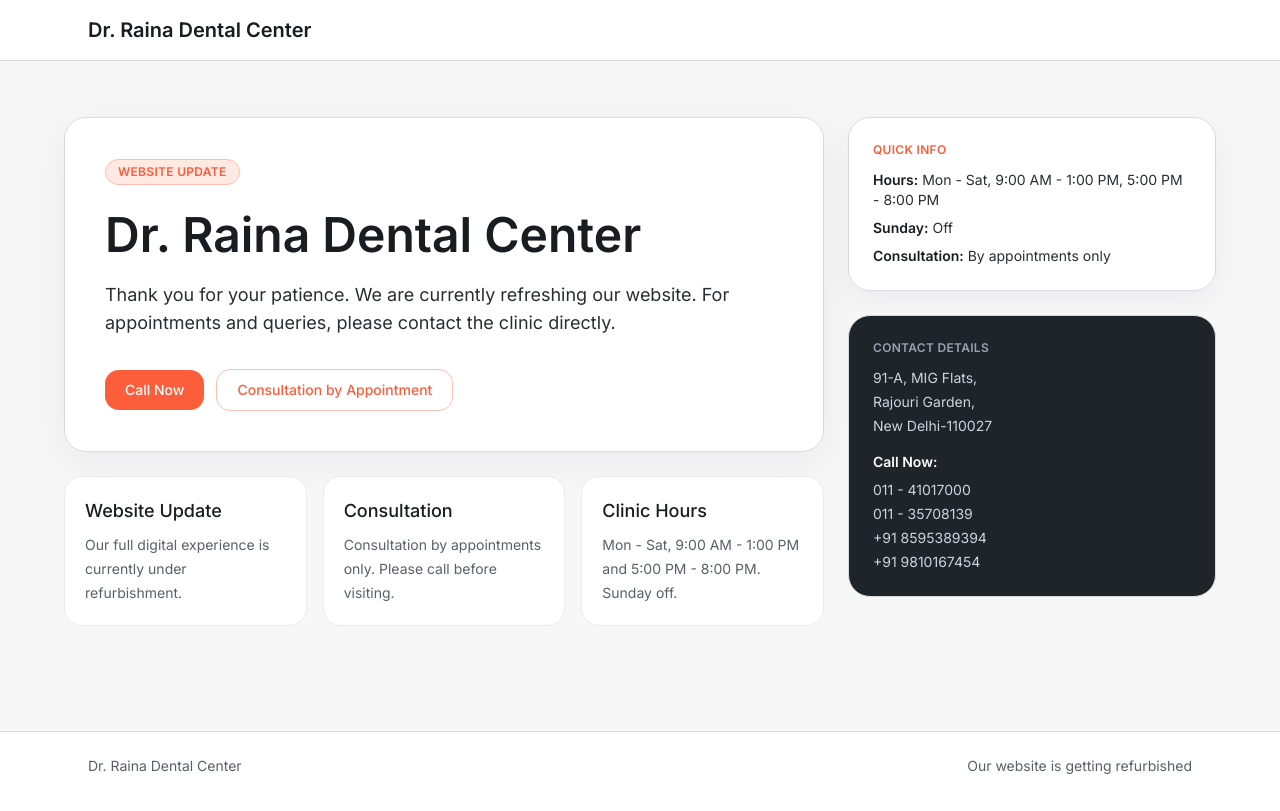
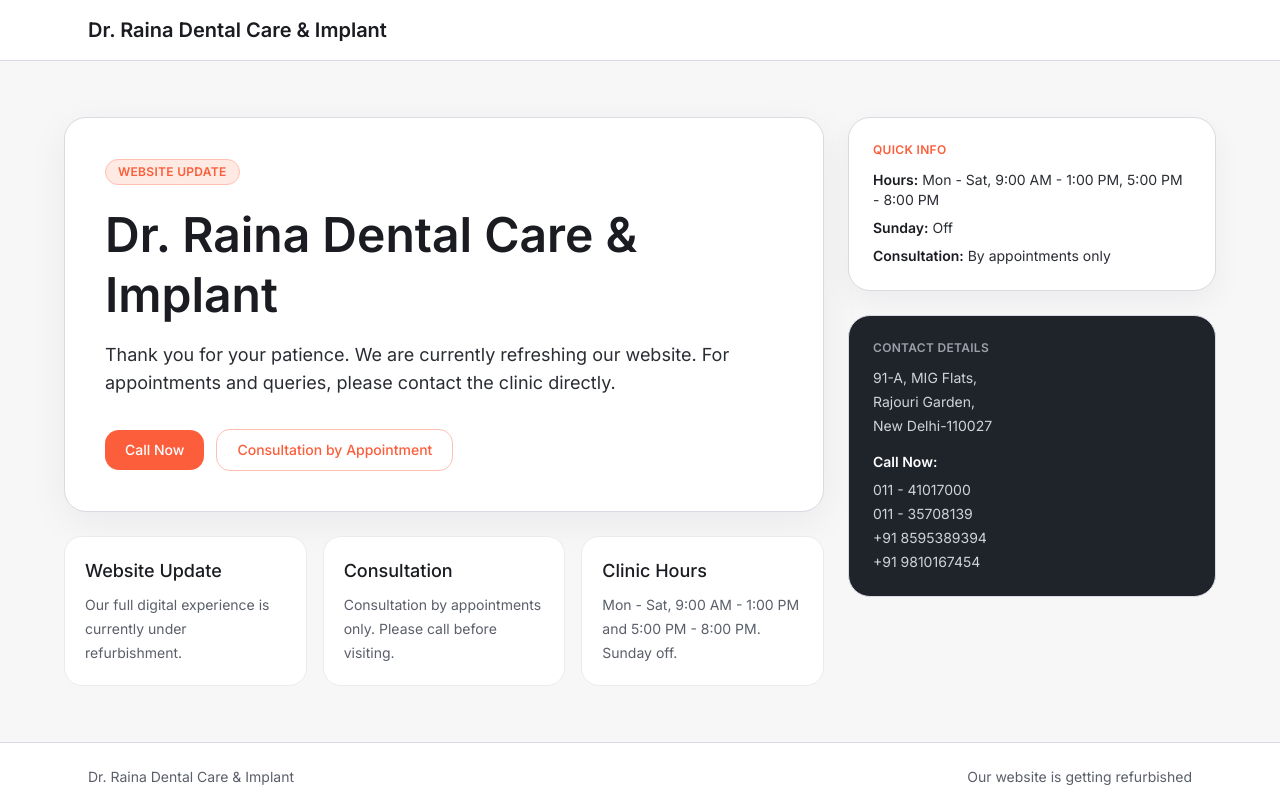
Before and after one commit to drrainasdentalcare/drrainasdentalcareMain, a Next.js app: page / in a window 1280 px wide. Built offline with nearby package versions, Linux system fonts and the light colour scheme; a web font is replaced by a local one.

Commit message:
name hotfix

```diff
--- a/src/features/home/data.ts
+++ b/src/features/home/data.ts
@@ -1,7 +1,7 @@
 import type { HomePageContent } from "@/features/home/types";
 
 export const homePageContent: HomePageContent = {
-  clinicName: "Dr. Raina Dental Center",
+  clinicName: "Dr. Raina Dental Care & Implant",
   tagline: "Our website is getting refurbished",
   description:
     "Thank you for your patience. We are currently refreshing our website. For appointments and queries, please contact the clinic directly.",
```
